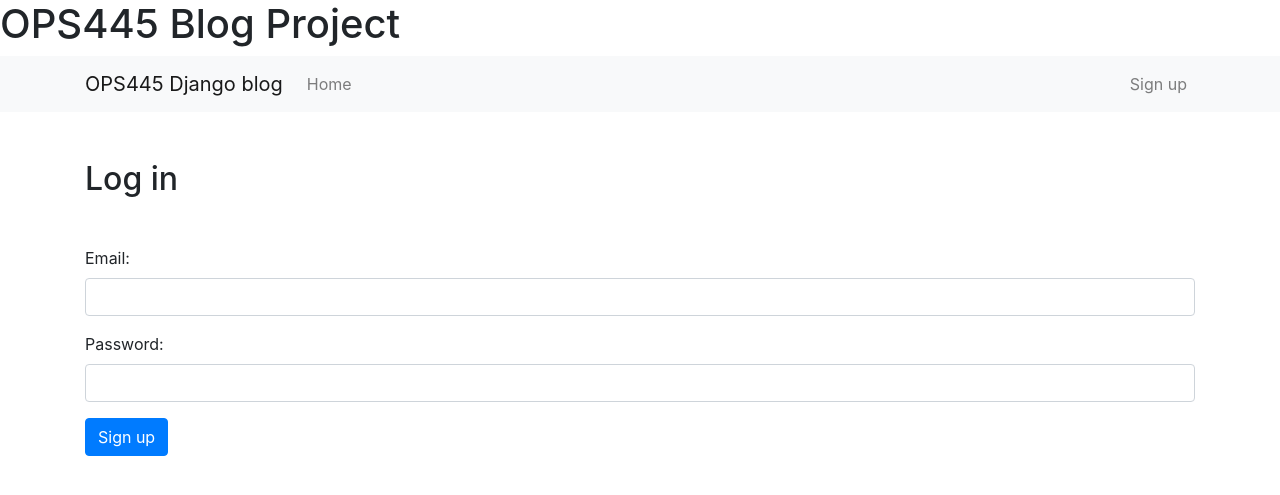
After one commit to agong324/OPS445-Project, a Django app: page /users/login/ in a window 1280 px wide. The commit adds this page. Shown: the top 495 px of the page. Run offline with Django 5.2, Linux system fonts and the light colour scheme; some libraries are stand-ins or nearby versions.

Commit message:
added signup, logout. idk if sign in works yet

```diff
--- a/templates/base.html
+++ b/templates/base.html
@@ -35,13 +35,26 @@
 				</button>
 				  <div class="collapse navbar-collapse justify-content-between" id="navbarCollapse">
 					<div class="navbar-nav">
-					  <a href="{% url 'core:home' %}" class="nav-item nav-link">Home</a>
-					 </div>
+					  <a href="{% url 'core:home' %}"
+					   class="nav-item nav-link {% if request.path == '/' %}activate{% endif %}">Home</a>
 				  </div>
+				  {% if request.user.is_authenticated %}
+				  <div class="navbar-nav ml-auto">
+					  <a href="#" class="nav-item nav-link">Profile</a>
+					  <a href="{% url 'users:logout' %}" class="nav-item nav-link">Log out</a>
+				  </div>
+				  {% else %}
+				  <div class="navbar-nav ml-auto">
+					  <a href="{% url 'users:login' %}"
+					     class="nav-item nav-link {% if request.path == '/users/login/' %}activate{% endif %}"Log in</a>
+					  <a href="{% url 'users:signup' %}"
+					     class="nav-item nav-link {% if request.path == '/users/signup/' %}activate{% endif %}">Sign up</a>
+				  </div>
+				  {% endif %}
 			   </div>
 			   </nav>
 			    {% for message in messages %}
-			    <div class="alert alert-success alert-dismissible fade show">
+			    <div class="alert alert-{% if message.tags == 'error' %}danger{% else %}{{ message.tags }}{% endif %}  alert-dismissible fade show">
 				    {{ message }}
 				    <button type="button" class="close" data-dismiss="alert">&times;</button>
 			    </div>
--- /dev/null
+++ b/templates/users/login.html
@@ -0,0 +1,37 @@
+<!-- templates/users/login.html -->
+{% extends 'base.html' %}
+
+{% block head_title %}Log In{% endblock %}
+
+{% block content %}
+<div class="container">
+  <div class="row">
+    <div class="col-12">
+      <h2 class=" my-5">Log in</h2>
+      <form method="post">
+        {% csrf_token %}
+
+        <div class="form-group">
+          {{ form.email.label_tag }}
+          <input type="email" class="form-control {% if form.email.errors %}is-invalid{% endif %}" id="id_email"
+            name="email" value='{{ form.email.value|default:"" }}'>
+          {% if form.email.errors %}
+          <div class="invalid-feedback">{{ form.email.errors }}</div>
+          {% endif %}
+        </div>
+
+        <div class="form-group">
+          {{ form.password.label_tag }}
+          <input type="password" class="form-control {% if form.password.errors %}is-invalid{% endif %}"
+            id="id_password" name="password" value='{{ form.password.value|default:"" }}'>
+          {% if form.password.errors %}
+          <div class="invalid-feedback">{{ form.password.errors }}</div>
+          {% endif %}
+        </div>
+
+        <button type="submit" class="btn btn-primary">Sign up</button>
+      </form>
+    </div>
+  </div>
+</div>
+{% endblock content %}
--- a/users/forms.py
+++ b/users/forms.py
@@ -9,3 +9,7 @@ class SignUpForm(UserCreationForm):
     class Meta:
         model = User
         fields = ("username", "email")
+
+class LoginForm(forms.Form):
+    email = forms.CharField()
+    password = forms.CharField()
--- a/users/urls.py
+++ b/users/urls.py
@@ -1,6 +1,8 @@
 from django.urls import path
-from .views import signup
+from .views import signup, log_in, log_out
 
 urlpatterns = [
         path('signup/', signup, name='signup'),
+        path('login/', log_in, name='login'),
+        path('logout/', log_out, name='logout'),
 ]
--- a/users/views.py
+++ b/users/views.py
@@ -1,6 +1,8 @@
 from django.shortcuts import render, redirect
-from django.contrib.auth import login
-from .forms import SignUpForm
+from django.contrib import messages
+from django.contrib.auth import login, authenticate, logout
+from django.urls import reverse
+from .forms import SignUpForm, LoginForm
 
 # Create your views here.
 def signup(request):
@@ -13,3 +15,26 @@ def signup(request):
     else:
         form = SignUpForm()
     return render(request, 'users/signup.html', {'form': form})
+
+def log_in(request):
+    if request.user.is_authenticated:
+        return redirect('core:home')
+    if request.method == "POST":
+        form = LoginForm(request.POST)
+        if form.is_valid():
+            email = form.cleaned_data["email"]
+            password = form.cleaned_data["password"]
+            user = authenticate(email=email, password=password)
+            if user:  # If the returned object is not None
+                login(request, user)  #connect the user
+                return redirect('core:home')
+            else:  # otherwise an error will be displayed
+                messages.error(request, 'Invalid email or password')
+    else:
+        form = LoginForm()
+
+    return render(request, 'users/login.html', {'form': form})
+
+def log_out(request):
+    logout(request)
+    return redirect(reverse('users:login'))
```
